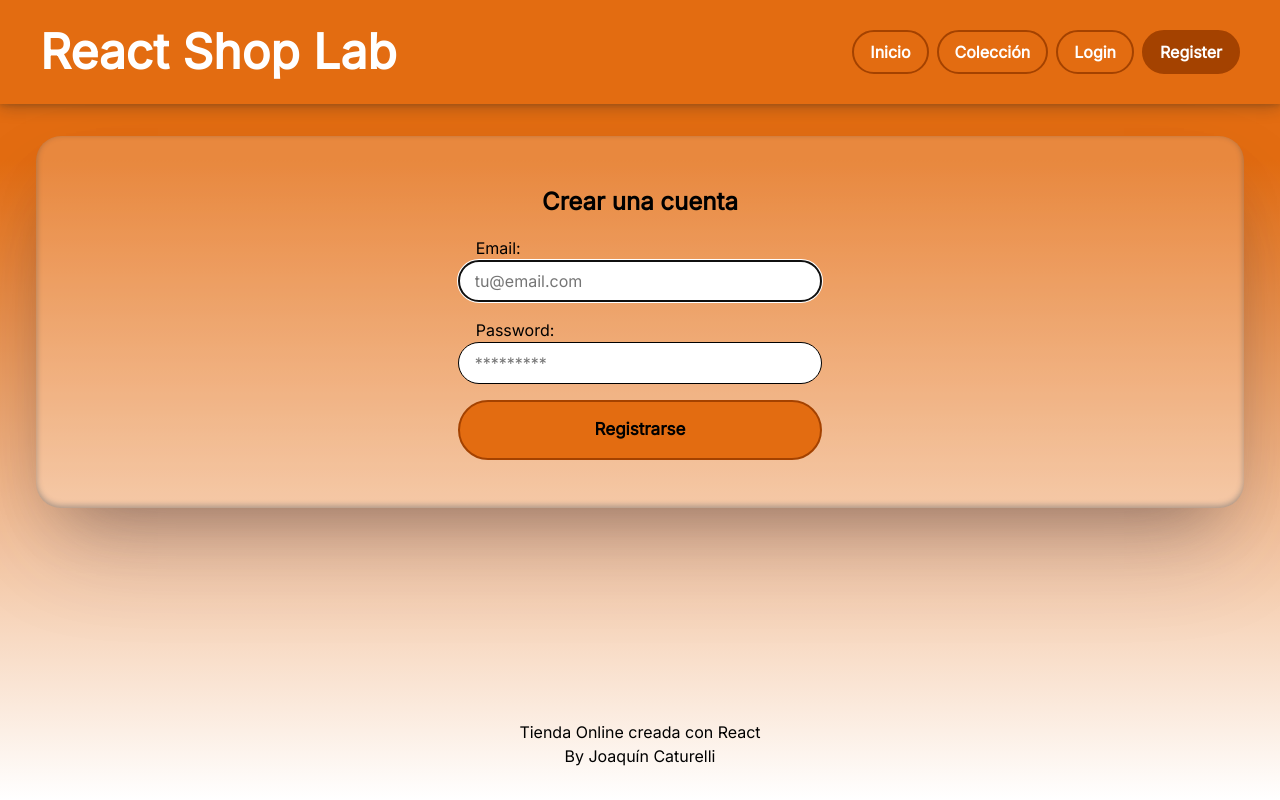
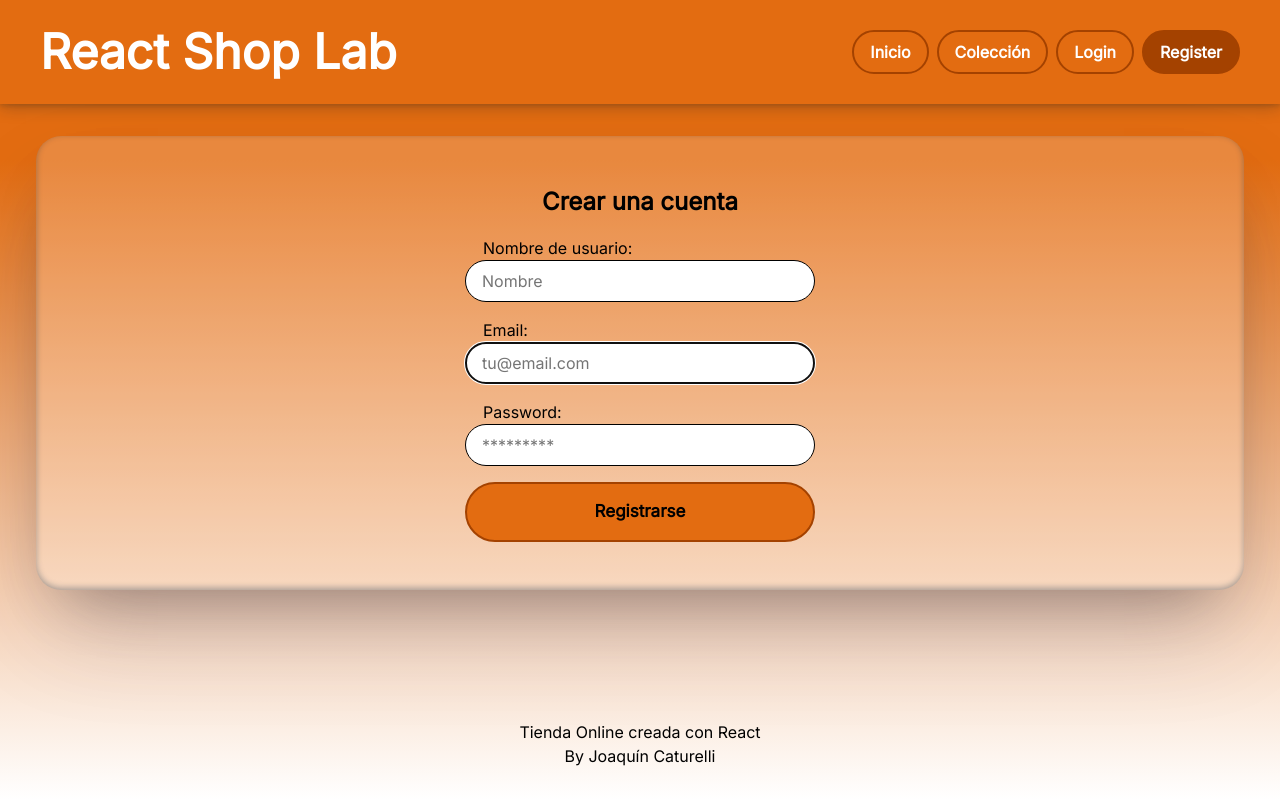
Before and after one commit to joacocaturelli/ecommerce-frontend, a React (Vite) app: page /register in a window 1280 px wide. Built offline with nearby package versions, Linux system fonts and the light colour scheme.

Commit message:
Feat: Actualizada la registerPage con las funciones Thunk asincronas del store. Modificados estilos

```diff
--- a/src/pages/RegisterPage/RegisterPage.jsx
+++ b/src/pages/RegisterPage/RegisterPage.jsx
@@ -1,21 +1,24 @@
 import { useState, useRef, useEffect } from "react";
 import { useNavigate } from "react-router-dom";
-import { registerUser } from "../../api/auth";
+import { useDispatch, useSelector } from "react-redux";
 import StatusMessage from "../../components/StatusMessage/StatusMessage";
 import Button from "../../components/Button/Button";
 import styles from './RegisterPage.module.css';
+import { registerThunk } from "../../store/features/authSlice";
 
 function RegisterPage() {
   const navigate = useNavigate()
+  const dispatch = useDispatch()
 
   const emailInputRef = useRef(null)
 
-  const [formData, setFormData] = useState({
+  const { loading, error } = useSelector((state) => state.auth)
+
+  const [credentials, setCredentials] = useState({
+    name: "",
     email: "",
     password: "",
   })
-  const [error, setError] = useState(null)
-  const [isSubmitting, setIsSubmitting] = useState(false)
 
   useEffect(() => {
     emailInputRef.current?.focus()
@@ -23,41 +26,53 @@ function RegisterPage() {
 
   function handleChange(event) {
     const {name, value} = event.target
-    setFormData((prev) => ({
+    setCredentials((prev) => ({
       ...prev, // Copiamos los datos que ya habia
       [name]: value
       // Actualiza solo el campo que cambio (email o password)
-      // name = 'email'     => actualiza formData.email
-      // name = 'password'  => actualiza formData.password
+      // name = 'name'      => actualiza credentials.name
+      // name = 'email'     => actualiza credentials.email
+      // name = 'password'  => actualiza credentials.password
     }))
   }
 
   async function handleSumbit(event) {
     event.preventDefault() // Evita que recargue la pagina
-    setError(null)
+    const result = await dispatch(registerThunk(credentials))
 
-    if(!formData.email || !formData.password) {
-      setError('Credenciales incorrectas')
-      return
-    }
-
-    try {
-      setIsSubmitting(true)
-      await registerUser(formData)
+    if(registerThunk.fulfilled.match(result)) {
       navigate('/login')
-    } catch (err) {
-      setError(err.message)
-    } finally {
-      setIsSubmitting(false)
     }
   }
+
   return (
     <main className="page">
       <section className="container">
         <div className={styles.registerContainer}>
           <h2>Crear una cuenta</h2>
 
+          {error && (
+            <StatusMessage
+              title='Error'
+              description={error}
+              variant="error"
+            />
+          )}
+
           <form onSubmit={handleSumbit} className={styles.registerForm}>
+            <label>
+              <span className={styles.span}>Nombre de usuario:</span>
+              <input
+                className={styles.input}
+                type="name"
+                name="name"
+                value={credentials.name}
+                placeholder="Nombre"
+                onChange={handleChange}
+                disabled={loading}
+              />
+            </label>
+
             <label>
               <span className={styles.span}>Email:</span>
               <input
@@ -65,10 +80,10 @@ function RegisterPage() {
                 ref={emailInputRef}
                 type="email"
                 name="email"
-                value={formData.email}
+                value={credentials.email}
                 placeholder="tu@email.com"
                 onChange={handleChange}
-                disabled={isSubmitting}
+                disabled={loading}
               />
             </label>
 
@@ -78,22 +93,17 @@ function RegisterPage() {
                 className={styles.input}
                 type="password"
                 name="password"
-                value={formData.password}
+                value={credentials.password}
                 placeholder="*********"
                 onChange={handleChange}
-                disabled={isSubmitting}
+                disabled={loading}
               />
             </label>
 
-            <Button type="submit" disabled={isSubmitting}>Registrarse</Button>
+            <Button type="submit" disabled={loading}>
+              {loading ? 'Registrando...' : 'Registrarse'}
+            </Button>
           </form>
-
-          {error && (
-            <StatusMessage
-              title='Error al ingresar a la aplicacion'
-              description={error}
-            />
-          )}
         </div>
       </section>
     </main>
--- a/src/pages/RegisterPage/RegisterPage.module.css
+++ b/src/pages/RegisterPage/RegisterPage.module.css
@@ -10,6 +10,8 @@
   display: flex;
   flex-direction: column;
   gap: var(--space-md);
+  width: 100%;
+  max-width: 350px;
 }
 
 .span {
```
